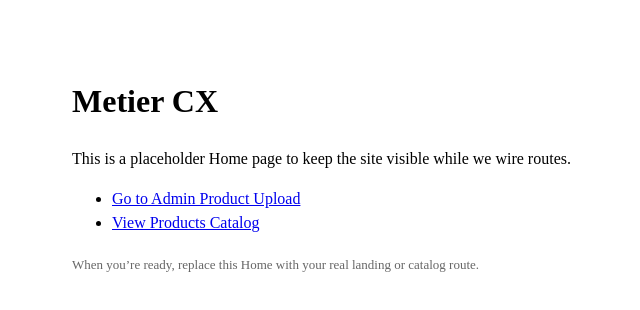
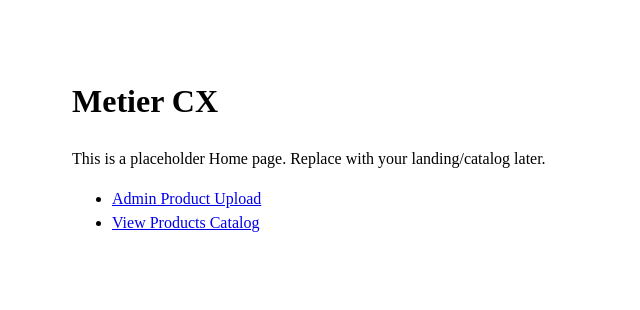
Before and after one commit to VanderajLS/Metier, a React (Vite) app in the folder metier-cx-app/frontend/: page / in a window 1280 px wide. Shown: the top 310 px of the page, without its empty margins (118-758 px from the left). Built offline with nearby package versions, Linux system fonts and the light colour scheme; no server answers.

Commit message:
Update App.jsx

```diff
--- a/metier-cx-app/frontend/src/App.jsx
+++ b/metier-cx-app/frontend/src/App.jsx
@@ -1,32 +1,27 @@
-// metier-cx-app/frontend/src/App.jsx
+// frontend/src/App.jsx
 
 import React from "react";
-import { BrowserRouter as Router, Routes, Route, Link } from "react-router-dom";
+import { BrowserRouter as Router, Routes, Route, Link, Navigate } from "react-router-dom";
 
 // Pages
 import AdminProductUpload from "./pages/AdminProductUpload";
 import Products from "./pages/Products";
 
-// Minimal Home page until you add a real landing/catalog
+// Components
+import ProductDetailPage from "./components/ProductDetailPage";
+
+// Simple home page (placeholder)
 function Home() {
   return (
-    <div
-      style={{
-        maxWidth: 900,
-        margin: "40px auto",
-        padding: 16,
-        lineHeight: 1.5,
-      }}
-    >
+    <div style={{ maxWidth: 900, margin: "40px auto", padding: 16, lineHeight: 1.5 }}>
       <h1 className="text-3xl font-bold mb-4">Metier CX</h1>
       <p className="mb-4">
-        This is a placeholder Home page to keep the site visible while we wire
-        routes.
+        This is a placeholder Home page. Replace with your landing/catalog later.
       </p>
       <ul className="list-disc pl-6 space-y-2">
         <li>
           <Link to="/admin" className="text-blue-600 hover:underline">
-            Go to Admin Product Upload
+            Admin Product Upload
           </Link>
         </li>
         <li>
@@ -35,15 +30,11 @@ function Home() {
           </Link>
         </li>
       </ul>
-      <p style={{ color: "#666", fontSize: 13, marginTop: 20 }}>
-        When you’re ready, replace this Home with your real landing or catalog
-        route.
-      </p>
     </div>
   );
 }
 
-// Fallback Not Found page
+// Fallback 404 page
 function NotFound() {
   return (
     <div style={{ maxWidth: 900, margin: "40px auto", padding: 16 }}>
@@ -61,19 +52,19 @@ export default function App() {
   return (
     <Router>
       <Routes>
-        {/* Home route */}
+        {/* Home */}
         <Route path="/" element={<Home />} />
 
-        {/* Admin product upload page */}
+        {/* Admin upload page */}
         <Route path="/admin" element={<AdminProductUpload />} />
 
-        {/* Product catalog (new grid + modal) */}
+        {/* Product catalog (grid + modal) */}
         <Route path="/products" element={<Products />} />
 
-        {/* Later you can add product detail pages here, e.g.:
-            <Route path="/products/:id" element={<ProductDetailPage />} /> */}
+        {/* Future: Product detail page */}
+        <Route path="/products/:id" element={<ProductDetailPage />} />
 
-        {/* 404 fallback */}
+        {/* Fallback */}
         <Route path="*" element={<NotFound />} />
       </Routes>
     </Router>
```
